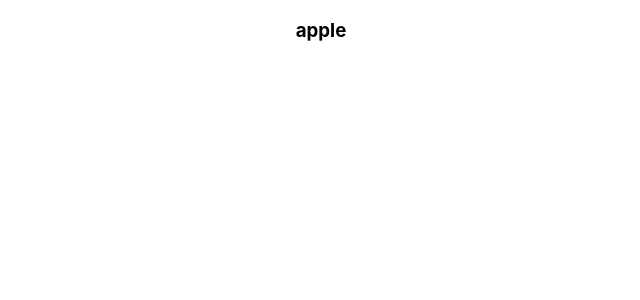
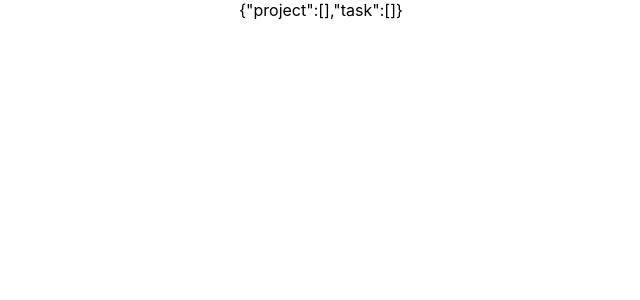
Before and after one commit to GirigiriG/Today, a React (Create React App) app: page / in a window 1280 px wide. Shown: the top 300 px of the page, without its empty margins (319-959 px from the left). Built offline with nearby package versions, Linux system fonts and the light colour scheme.

Commit message:
Create global state management (#1)
* learning how to use context and reducer to set up a global state system

* updated store to include project and task array

* remove unused files

```diff
--- a/src/App.js
+++ b/src/App.js
@@ -1,17 +1,23 @@
+import './App.css';
+import {ProjectProvider, useStore } from './store'
 
-import './App.css';
-import React, {useState, useContext} from 'react'
-
-const fruitContext = React.createContext("Apple")
 const App = ()=> {
-  const [fruit, setFruit] = useState('apple')
   return (
-    <fruitContext.Provider value={[fruit, setFruit]}>
+    <ProjectProvider>
       <div className="App">
-        <h3>{fruit}</h3>
+       <Home />
       </div>
-    </fruitContext.Provider>
+    </ProjectProvider>
   )
 }
 
+function Home () {
+  const {state, dispatch} = useStore();
+  console.log(useStore());
+  return <div
+    onClick={() => dispatch({type: "CREATE_PROJECT"})}>
+    {JSON.stringify(state)}
+  </div>
+}
+
 export default App;
--- /dev/null
+++ b/src/reducer/reducer.js
@@ -0,0 +1,10 @@
+const reducer = (state, action) => {
+    switch(action.type) {
+        case 'CREATE_PROJECT':
+            return {"New Project": "Project created"}
+        default:
+            throw new Error('action not defined')
+    }
+}
+
+export default reducer
--- /dev/null
+++ b/src/store.js
@@ -0,0 +1,19 @@
+/* eslint-disable no-unused-vars */
+import React, {createContext, useContext, useReducer} from 'react'
+import reducer from './reducer/reducer'
+
+const initialState = {project: [], task: []};
+
+export const ProjectContext = createContext();
+
+export const ProjectProvider = ({children}) => {
+    const [state, dispatch] = useReducer(reducer, initialState);
+
+    return (
+        <ProjectContext.Provider value={{state, dispatch}}>
+            {children}
+        </ProjectContext.Provider>
+    )
+}
+
+export const useStore = () => useContext(ProjectContext)
```
Also changed, not shown: src/Service/TaskService.js (added, +8 -0 lines), src/setupTests.js (deleted, +0 -5 lines), src/logo.svg (deleted), src/reportWebVitals.js (indentation only), 1 other file (tests, documents, lock files or other folders).
